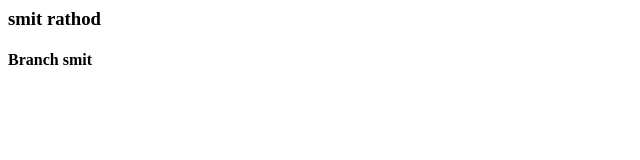
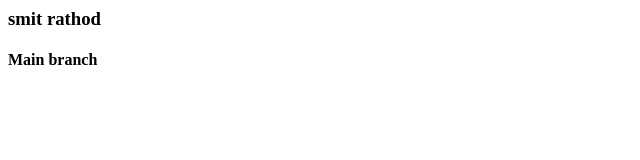
Before and after one commit to smit731/git-practical, a plain HTML site: page index.html in a window 1280 px wide. Shown: the full height of the page, 0-640 px from the left. Drawn offline with Linux system fonts and the light colour scheme.

Commit message:
main branch changed

```diff
--- a/index.html
+++ b/index.html
@@ -1,2 +1,2 @@
 <h3>smit rathod</h3>
-<h4>Branch smit</h4>
+<h4>Main branch</h4>
```
